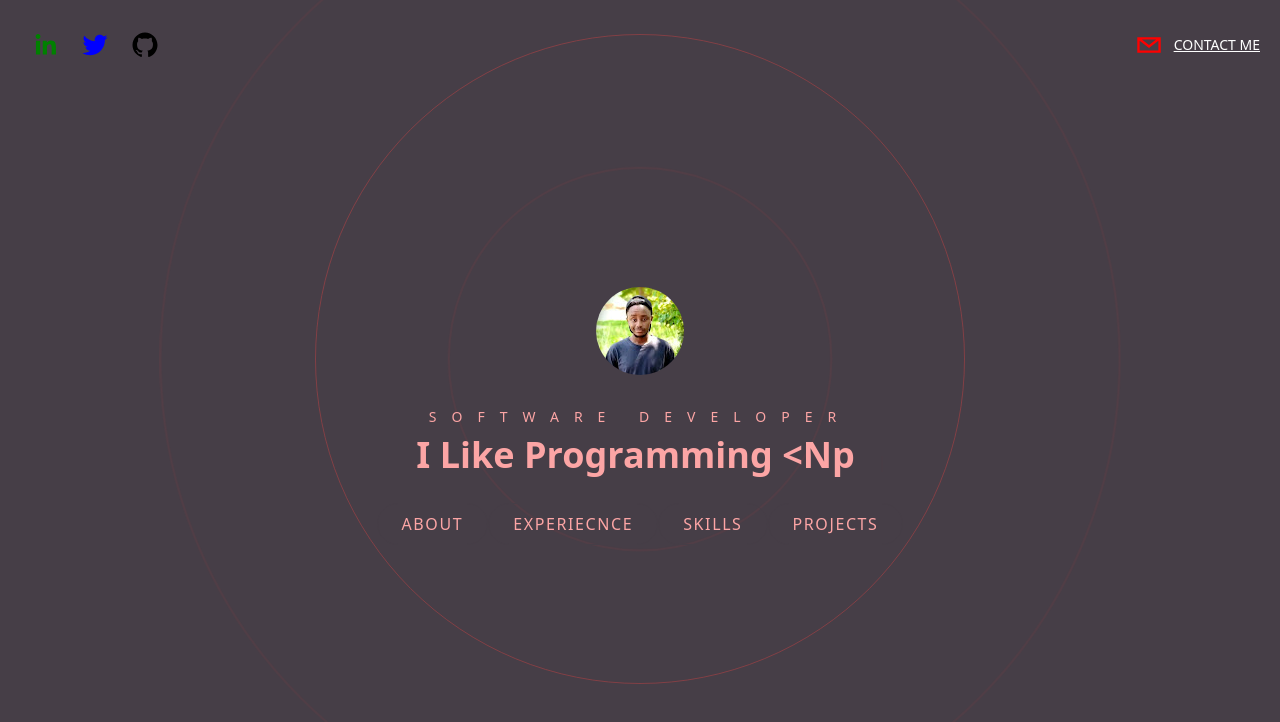
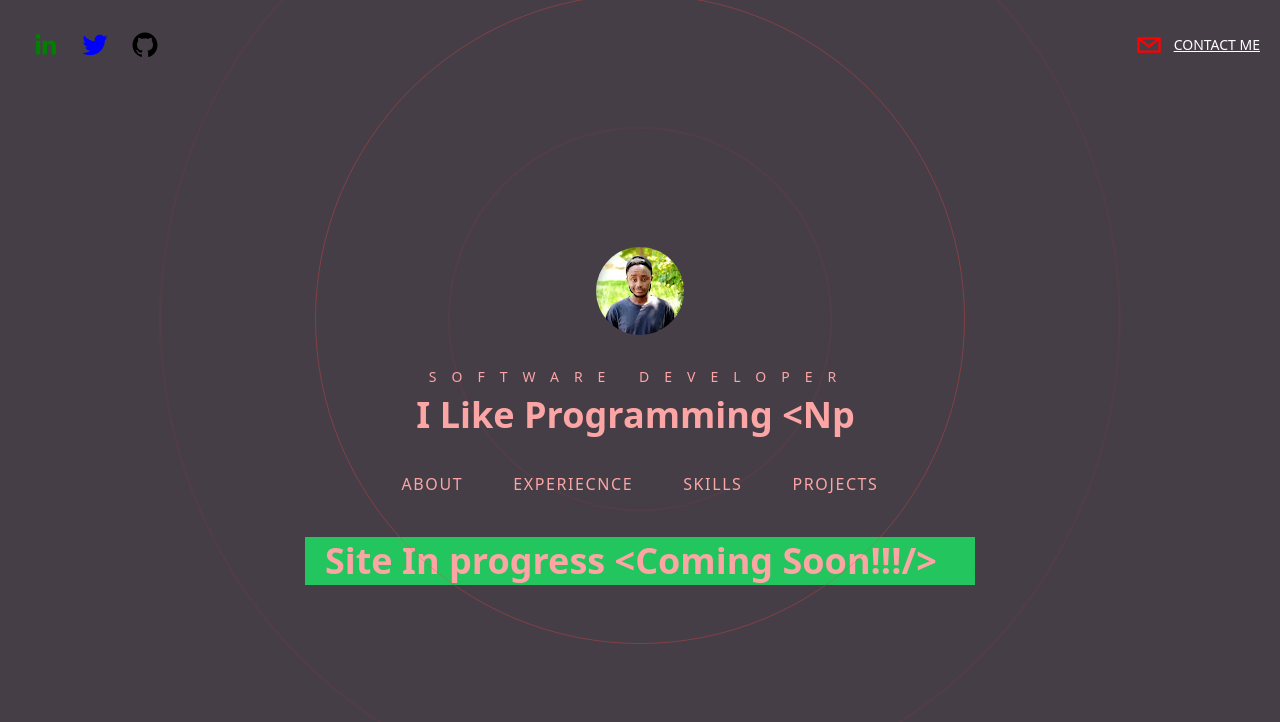
Before and after one commit to Manguriu/portfolio, a Next.js app: page / in a window 1280 px wide. Shown: the top 722 px of the page. Built offline with nearby package versions, Linux system fonts and the light colour scheme.

Commit message:
Update Hero.tsx

```diff
--- a/src/pages/components/Hero.tsx
+++ b/src/pages/components/Hero.tsx
@@ -2,6 +2,8 @@ import Link from 'next/link';
 import React from 'react'
 import { Cursor, useTypewriter } from 'react-simple-typewriter'
 import PopupCircles from './PopupCircles';
+import Progress from './Progress';
+
 
 
 type Props = {}
@@ -43,6 +45,7 @@ function Hero({}: Props) {
           </Link>
         </div>
         </div>
+        <header className="text-center text-white py-1 bg-green-500 font-semibold"><Progress /></header>
     </div>
   )
 }
```
